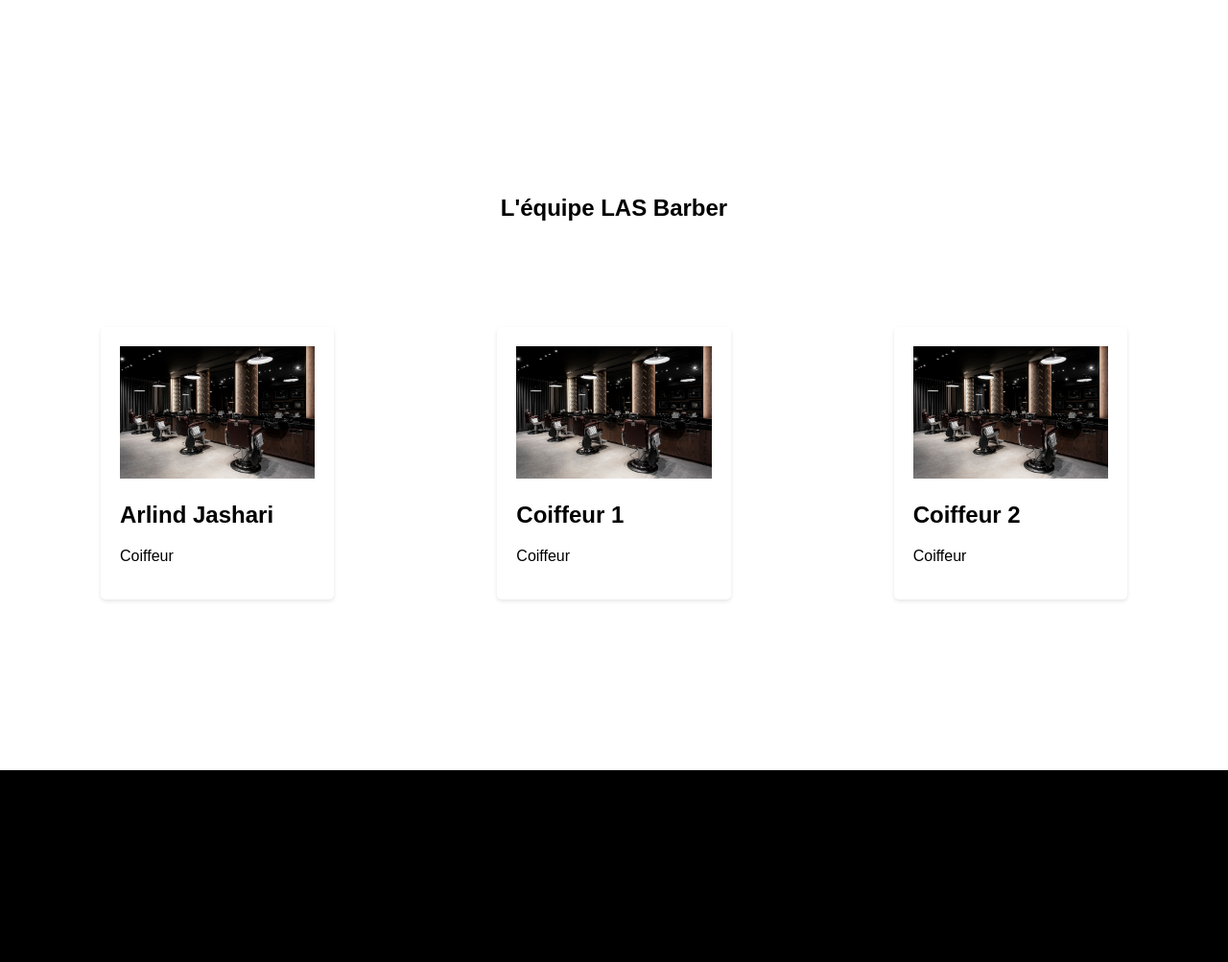
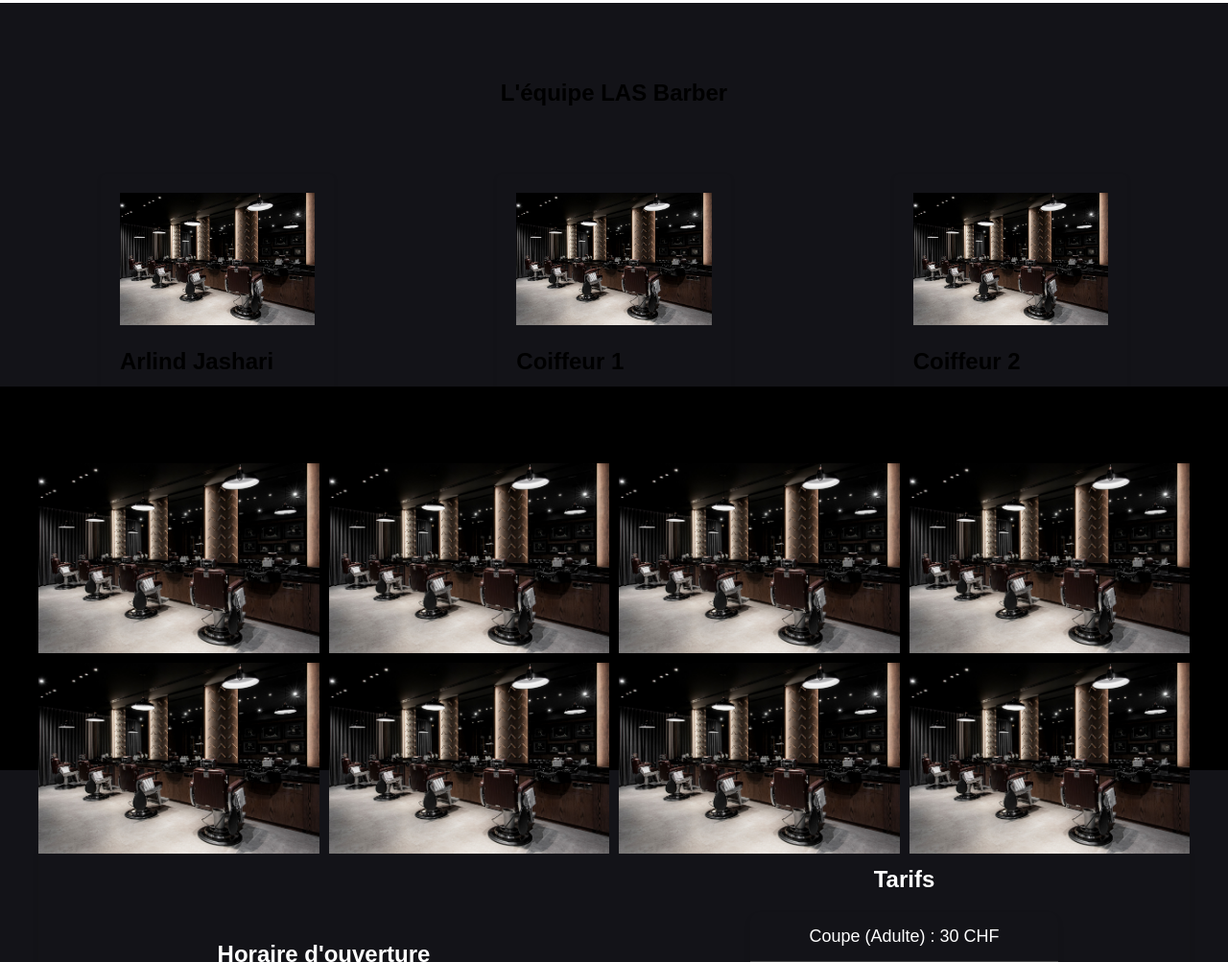
Before and after one commit to im4R3S/lasbarber, a plain HTML site: page home.html in a window 1280 px wide. Shown: the part 817-1820 px from the top of the page at 96% size. Drawn offline with Linux system fonts and the light colour scheme.

Commit message:
Update home.html
test modif dimension section

```diff
--- a/home.html
+++ b/home.html
@@ -37,9 +37,9 @@
                 </svg>
             </div>
         </section>
-        <section id="equipe">
-            <h1 class="title">L'équipe LAS Barber</h1>
-            <div class="table">
+        <section id="equipe" style="height:50vh !important;background-color: rgb(19, 19, 24);">
+            <h1 class="title" style="padding-top:10vh !important;">L'équipe LAS Barber</h1>
+            <div class="table" style="padding-top:40px;">
                 <div class="card">
                   <img src="img/barbershop.jpg" alt="Card 1">
                   <h2>Arlind Jashari</h2>
@@ -57,8 +57,8 @@
                 </div>
             </div>
         </section>
-        <section id="gallerie" style="background-color: black;">
-            <div style="height: 30vh;"></div>
+        <section id="gallerie" style="height:50vh !important; background-color: black;">
+            <div style="height: 10vh;"></div>
             <div class="gallery">
                 <img src="img/barbershop.jpg" alt="Image 1">
                 <img src="img/barbershop.jpg" alt="Image 2">
```
